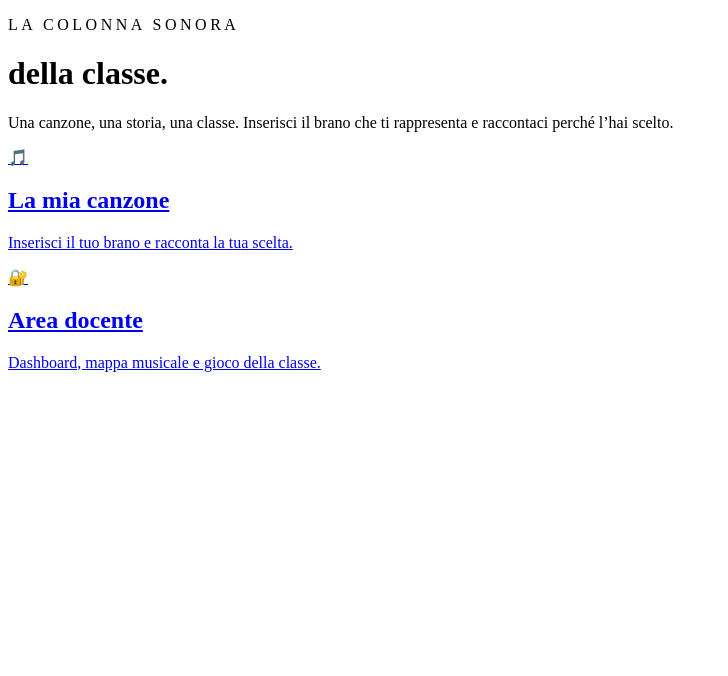
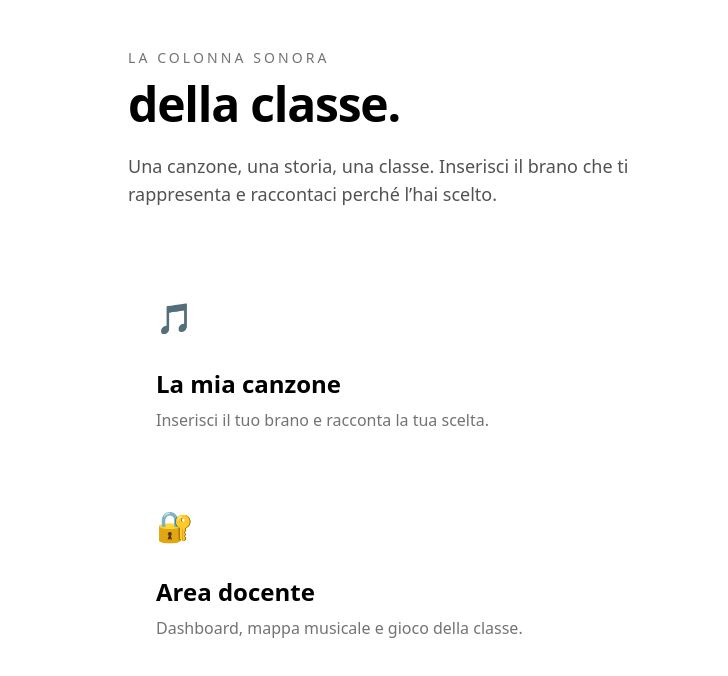
Before and after one commit to FabioBarontini/la-colonna-sonora-della-classe, a Next.js app: page / in a window 1280 px wide. Shown: the top 676 px of the page, without its empty margins (0-728 px from the left). Built offline with nearby package versions, Linux system fonts and the light colour scheme.

Commit message:
Add files via upload

```diff
--- a/app/globals.css
+++ b/app/globals.css
@@ -1,6 +1,4 @@
-@tailwind base;
-@tailwind components;
-@tailwind utilities;
+@import "tailwindcss";
 
 :root { --bg:#f7f7f5; --ink:#171717; --muted:#737373; --card:#fff; --line:#e6e3dd; --accent:#111; }
 * { box-sizing:border-box }
--- a/postcss.config.mjs
+++ b/postcss.config.mjs
@@ -1 +1,5 @@
-export default { plugins: { tailwindcss: {}, autoprefixer: {} } };
+export default {
+  plugins: {
+    "@tailwindcss/postcss": {},
+  },
+};
```
Also changed, not shown: package.json (+23 -9 lines).
